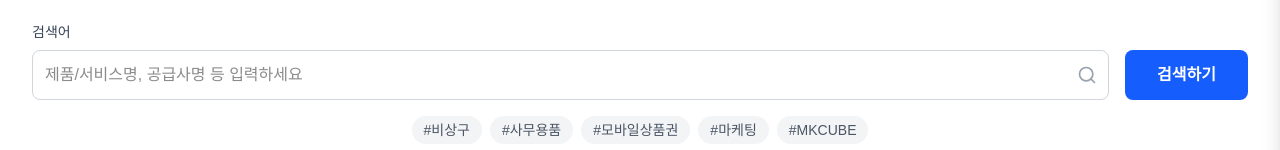
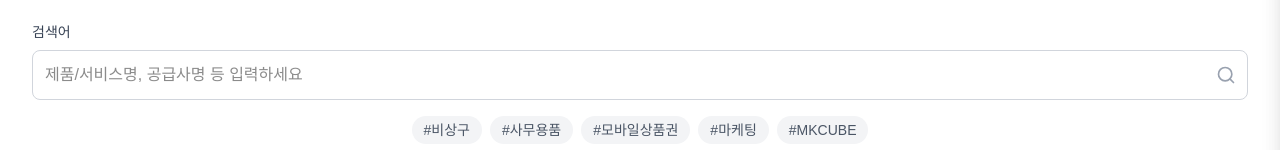
Before and after one commit to byunhyesun/seepn, a Next.js app: page / in a window 1280 px wide. Shown: the part 349-499 px from the top of the page. Built offline with nearby package versions, Linux system fonts and the light colour scheme; no server answers.

Commit message:
chore(home): remove standalone search submit button; keep icon/Enter to trigger navigation

```diff
--- a/src/app/page.tsx
+++ b/src/app/page.tsx
@@ -847,22 +847,7 @@ export default function Home() {
                       <Search className="h-5 w-5" />
                     </button>
                   </div>
-                  <button
-                    type="button"
-                    className="bg-blue-600 hover:bg-blue-700 text-white font-semibold py-3 px-8 rounded-lg transition-colors duration-200 whitespace-nowrap"
-                    onClick={() => {
-                      const el = document.getElementById('main-search') as HTMLInputElement | null;
-                      const keyword = (el?.value || '').trim();
-                      const params = new URLSearchParams();
-                      if (keyword) params.set('q', keyword);
-                      if (selectedCategory) params.set('c', selectedCategory);
-                      if (selectedArea) params.set('a', selectedArea);
-                      const qs = params.toString();
-                      router.push(`/suppliers${qs ? `?${qs}` : ''}`);
-                    }}
-                  >
-                    {getText('searchButton')}
-                  </button>
+                  {/* Removed separate submit button as per spec; use Enter key or icon */}
                 </div>
 
                 {/* Popular Search Terms */}
```
